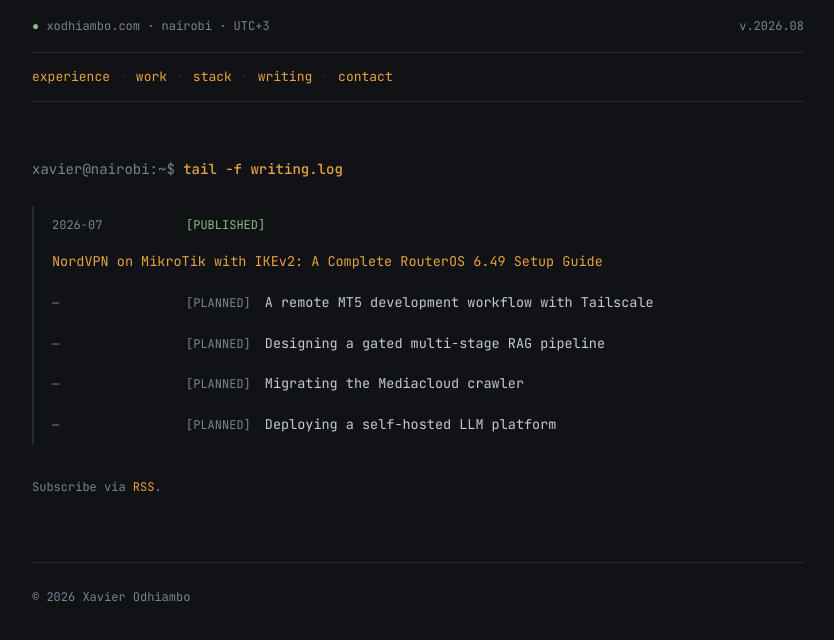
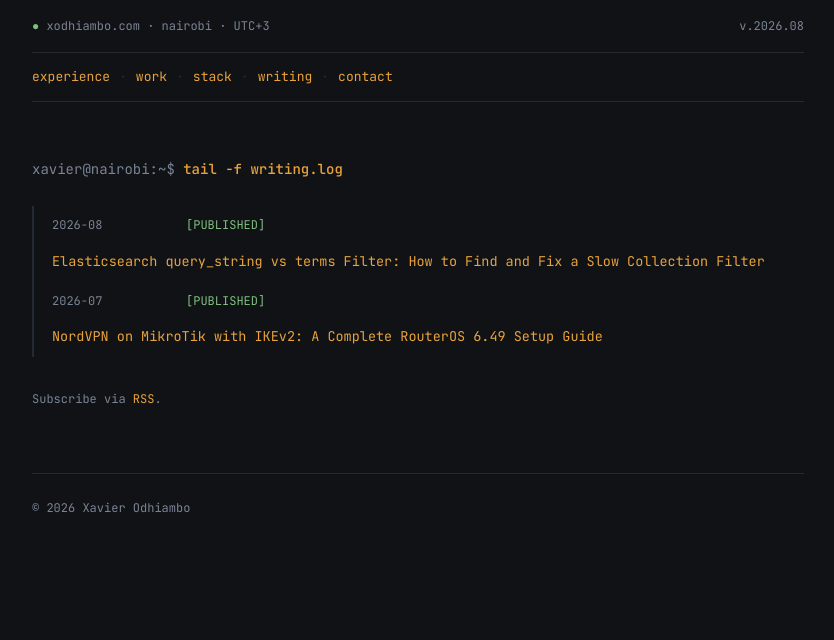
Before and after one commit to thepsalmist/thepsalmist.github.io, a Jekyll site: the page built from blog/index.html, in a window 1280 px wide. Shown: the top 640 px of the page, without its empty margins (222-1056 px from the left). Built offline with Jekyll 4.4.1, drawn with Linux system fonts in a browser that asks for light colours; some of the changed lines change nothing that is shown.

Commit message:
Publish Elasticsearch query_string vs terms filter benchmark
Walks through diagnosing a slow collection filter with the profile API,
measuring it with Rally, rewriting it as a terms filter, and verifying
the fix.

Also removes the remaining planned-post placeholders from the blog index.

````diff
--- /dev/null
+++ b/_posts/2026-08-12-elasticsearch-query-string-vs-terms-filter-benchmark.md
@@ -0,0 +1,453 @@
+---
+layout: post
+title: "Elasticsearch query_string vs terms Filter: How to Find and Fix a Slow Collection Filter"
+description: "Diagnose whether a large query_string filter is costing you latency, measure it with Elasticsearch Rally, rewrite it as a terms filter, and verify the fix. Includes profile API commands and a reusable benchmark harness."
+tags: [elasticsearch, esrally, benchmarking, performance, search]
+slug: elasticsearch-query-string-vs-terms-filter-benchmark
+---
+
+Searches in the news archive I worked on get scoped to a curated set of source domains. Not
+five domains, but sometimes 200 to 300, OR'd together inside a single `query_string` clause,
+with wildcard URL patterns mixed in. Everyone knew these queries were slow. Nobody had a
+number, so nobody could justify changing anything.
+
+This is the whole path from "feels slow" to "fixed and proven": how to check whether you have
+this problem, how to measure it properly, what the fix is, and how to confirm it worked.
+
+**Repo:** [`thepsalmist/elasticsearch-rally`](https://github.com/thepsalmist/elasticsearch-rally)
+(Rally track, seed script, and committed results)
+
+> **If you only read one thing:** run your slow query with `"profile": true` and look at
+> `rewrite_time`. If it's a large share of your total query time, a big `query_string` is
+> costing you real latency and the rest of this article applies. If it's near zero, your
+> bottleneck is somewhere else and you should stop reading here.
+
+---
+
+## Step 1: Check whether this is actually your problem
+
+Three commands. Ten minutes. Do these before you change any code.
+
+### 1a. Profile the slow query
+
+Take the exact query your application sends, and add `"profile": true` at the top level:
+
+```bash
+curl -s -XPOST 'http://your-cluster:9200/your-index/_search?pretty' \
+  -H 'Content-Type: application/json' -d '{
+  "profile": true,
+  "size": 0,
+  "query": { ... your real query, unchanged ... }
+}' > profile.json
+```
+
+The response is large. The number you want is `rewrite_time`, which sits next to `query`
+inside each shard's search entry:
+
+```bash
+# rewrite_time per shard, in milliseconds
+python3 -c "
+import json
+d = json.load(open('profile.json'))
+for s in d['profile']['shards']:
+    for search in s['searches']:
+        print(s['id'][-20:], round(search['rewrite_time']/1e6, 2), 'ms')
+"
+```
+
+**What `rewrite_time` means in plain terms:** before Elasticsearch can run a query, it has to
+turn what you sent into an executable plan. For a `query_string`, that means parsing the
+string, resolving field names, analyzing each term, and expanding any wildcards into the
+actual terms they match. That work happens on every execution, on every shard, before any
+document is looked at. `rewrite_time` is the clock on that step.
+
+For a simple query it is typically well under a millisecond and you can ignore it. For a
+300-clause `query_string` with wildcards, it can be a large fraction of your total query
+time, and no amount of index tuning will help because it happens before the index is touched.
+
+Compare it against `took` in the same response. That ratio is your answer.
+
+### 1b. Check whether your filters are being cached
+
+```bash
+curl -s 'http://your-cluster:9200/_nodes/stats/indices/query_cache?pretty'
+```
+
+Look at `hit_count` versus `miss_count`, and at `evictions`. A high miss rate means your
+queries are effectively always cold, which is the case where the difference measured below is
+at its largest. This is normal when the domain list varies per user, per collection, or per
+saved search, because each distinct list is a different cache key.
+
+Worth knowing: Elasticsearch only caches filters on segments that hold a reasonable share of
+the index (more than 10,000 documents, or 3% of the index). On a small test index, caching may
+never kick in at all, which is a common reason a local test disagrees with production.
+
+### 1c. Find the slow queries you don't know about
+
+If you don't already have a candidate query, turn on the slow log for the index:
+
+```bash
+curl -s -XPUT 'http://your-cluster:9200/your-index/_settings' \
+  -H 'Content-Type: application/json' -d '{
+  "index.search.slowlog.threshold.query.warn": "2s",
+  "index.search.slowlog.threshold.query.info": "500ms"
+}'
+```
+
+Then read the slow log on the data nodes and look for the shape described below: one very long
+`query_string` full of `OR`s.
+
+**Decision point.** If `rewrite_time` is negligible and your cache hit rate is healthy, your
+problem is elsewhere: shard count, aggregation cost, mapping, or hardware. If `rewrite_time`
+is meaningful, continue.
+
+---
+
+## Step 2: Understand the two shapes
+
+There are two ways to express "restrict this search to these 320 domains".
+
+**Shape A, one `query_string` clause.** One string, easy to build by joining a list, easy to
+log, and what most codebases end up with:
+
+```json
+{
+  "query_string": {
+    "query": "canonical_domain:(example-one.com OR example-two.com OR ...) OR url:(*example-three.com/section* OR ...)"
+  }
+}
+```
+
+**Shape B, a `terms` filter on the keyword field.** Structured, and sitting in filter context
+where no relevance score is calculated:
+
+```json
+{
+  "bool": {
+    "filter": [
+      { "terms": { "canonical_domain": ["example-one.com", "example-two.com", "..."] } }
+    ]
+  }
+}
+```
+
+They return the same documents. The question is what shape A costs you.
+
+---
+
+## Step 3: Measure it properly
+
+You cannot answer this with a stopwatch against production, for three reasons:
+
+- **Cache state is invisible.** The second query you run looks fast because the first one
+  warmed the cache. Whichever you test second wins.
+- **You're sharing the cluster.** Background merges, other users' queries, and ingest all move
+  your numbers.
+- **One sample is not a measurement.** You need percentiles across many runs, not one reading.
+
+[Elasticsearch Rally](https://esrally.readthedocs.io/) is Elastic's own benchmarking tool and
+handles all three. Its `benchmark-only` mode points at a cluster that already exists, never
+installs or configures anything, and just issues queries with a fixed number of warmup and
+measured iterations.
+
+> **`benchmark-only` does not mean read-only.** It means Rally won't provision Elasticsearch
+> for you. A track's own operations can still create and delete indices if they're written
+> that way. The track in this repo only issues searches, so it is safe against a live cluster.
+> Don't assume that of every track you find.
+
+I set up four operations so that each pair differs by exactly one thing:
+
+| Operation | Query shape |
+|---|---|
+| `test-query-with-uss` | Full-text match + date range + 320-domain `query_string` (with wildcard URL clauses) |
+| `test-query-with-uss-terms` | Same query, but the same 320 domains as a `terms` filter on `canonical_domain` |
+| `test-query-without-uss` | 248-domain `query_string` + date range, no full-text clause |
+| `test-simpler-query` | Full-text match + date range + single-domain filter (control) |
+
+All four run the identical aggregation set (daily date histogram, top languages, top domains,
+`size: 0`, `track_total_hits: true`), so aggregation cost is a constant and cancels out of the
+comparison. Each runs 5 warmup then 50 measured iterations, single client. Single client is
+deliberate: this measures the cost of a query *shape*, not behaviour under concurrency, which
+is a separate experiment.
+
+---
+
+## Step 4: The numbers, and what they do and don't tell you
+
+> **This is a scaled-down local reproduction**, not a production measurement: single-node
+> Elasticsearch 8.17.1 in Docker, 3,000 synthetic documents. Read the relative differences,
+> not the absolute milliseconds.
+
+| Operation | Query shape | p50 | p90 | p100 | Median throughput |
+|---|---|---:|---:|---:|---:|
+| `test-query-with-uss` | 320-domain `query_string` + full-text | 14.9 ms | 19.1 ms | 20.8 ms | 45.9 ops/s |
+| `test-query-with-uss-terms` | same 320 domains as `terms` | 12.0 ms | 14.9 ms | 18.1 ms | 68.4 ops/s |
+| `test-query-without-uss` | 248-domain `query_string`, no full-text | 11.3 ms | 13.1 ms | 19.9 ms | 70.2 ops/s |
+| `test-simpler-query` | single-domain filter (control) | 7.8 ms | 8.9 ms | 9.5 ms | 106.4 ops/s |
+
+All operations ran at a 0% error rate.
+
+**Warm, `terms` is about 24% faster at p50** than the equivalent `query_string`, and
+throughput goes from 45.9 to 68.4 ops/s. The 320-domain `query_string` is the slowest shape at
+every percentile, roughly 2x the single-domain control at p50, and its p90 is proportionally
+worse than its p50, meaning the tail degrades faster than the median.
+
+**Cold, the gap is much larger.** On the first un-warmed execution, the `query_string`
+operation took about 396 ms against about 90 ms for the `terms` variant. That is the number
+worth taking to a code review, and it is the robust finding here.
+
+### Four honest caveats before you quote these numbers
+
+**The percentage almost certainly shrinks at scale.** At 3,000 documents, matching and
+collecting documents is nearly free, so parse and rewrite cost dominates the total. On a
+500-million-document index, rewrite cost stays roughly constant while the per-shard matching
+work grows a great deal. Expect the absolute milliseconds you save to go up and the
+*percentage* to come down. Measure on your own data rather than trusting 24% as a target.
+
+**This is one run.** 50 iterations from a single race. Benchmark runs have natural variance,
+so repeat each race at least three times before you treat any single figure as settled. The
+cold-start difference is large enough to survive that; the 24% is indicative, not precise.
+
+**The aggregations may be your real cost.** Every operation here carries a date histogram, two
+terms aggregations, and `track_total_hits: true`. Held constant, that is good experiment
+design. In your production query it may well be the larger cost centre. If your profile output
+shows aggregation time dwarfing `rewrite_time`, fix that first: consider
+`track_total_hits: false` or a fixed threshold, and check whether every aggregation you request
+is actually rendered.
+
+**Caching favours `terms` more in production, not less.** These are steady-state single-client
+numbers on a tiny index where filter caching may not even engage. In a real mixed workload, a
+cached `terms` bitset is reused across queries in a way this test does not capture.
+
+---
+
+## Step 5: Why the gap exists
+
+Four mechanisms, roughly in order of impact:
+
+**Parse and rewrite cost.** `query_string` takes a string and runs it through the query parser
+on every execution: tokenize a 320-clause expression, resolve field names, analyze each term,
+build the boolean query tree. A `terms` filter arrives as a structured list with nothing to
+parse. This is the `rewrite_time` you measured in Step 1.
+
+**Wildcards can't jump straight to a term.** Elasticsearch stores terms in a sorted dictionary
+per segment, so an exact term is a fast seek. A pattern like `*example.com/section*` has to be
+expanded into every term it matches, and a leading wildcard cannot use the sort order at all.
+
+**Filter context skips scoring.** A `terms` clause inside `bool.filter` answers a yes/no
+question and never computes a relevance score. A `query_string` in query context is computing
+scores for a clause whose only job is inclusion. You pay for relevance you then ignore.
+
+**Cacheability.** Filter-context clauses can be cached as a bitset (one bit per document,
+saying matched or not) and reused across queries. A `query_string` in query context is not a
+candidate for that cache.
+
+---
+
+## Step 6: Make the change
+
+Rewrite the clause into filter context:
+
+```json
+{
+  "query": {
+    "bool": {
+      "must":   [ { "match": { "text": "your search terms" } } ],
+      "filter": [
+        { "terms": { "canonical_domain": ["example-one.com", "example-two.com"] } },
+        { "range": { "publish_date": { "gte": "2026-01-15", "lte": "2026-03-15" } } }
+      ]
+    }
+  }
+}
+```
+
+Note that the date range also moves into `filter`. Dates are a yes/no question too, and they
+get the same benefit.
+
+### Three traps that will bite you
+
+**Analysis mismatch, which fails silently.** `terms` does not analyze its input. It matches
+raw indexed terms exactly. If your `query_string` was hitting an analyzed `text` field and you
+point a `terms` filter at the same field, you will get zero results with no error. Target the
+`keyword` field or subfield, and make sure your values match exactly what was indexed:
+lowercase, no scheme, no `www.`, no trailing slash. Check your mapping first:
+
+```bash
+curl -s 'http://your-cluster:9200/your-index/_mapping/field/canonical_domain?pretty'
+```
+
+**There is a hard ceiling on list size.** `index.max_terms_count` defaults to 65,536 values per
+`terms` query. 320 is comfortably fine. If your list runs to tens of thousands, store it as a
+document and use a `terms` lookup instead of shipping the list in every request.
+
+**Wildcard URL patterns don't convert directly.** A `terms` filter cannot express
+`*example.com/section*`. If you genuinely need prefix or substring matching on URLs, that
+needs its own solution: a dedicated field with a `wildcard` type, or extracting the path
+segment you actually filter on into a `keyword` field at index time. Converting the exact
+domain matches to `terms` while leaving a handful of wildcards in a much smaller
+`query_string` is usually the pragmatic middle ground, and it still removes most of the parse
+cost.
+
+---
+
+## Step 7: Measure your own queries with this harness
+
+The repo ships with my queries, but the point is to run yours.
+
+The moving parts are small. `create_track.sh` reads the plain-text lists in `data/`, injects
+them into the JSON templates in `templates/operations/`, and writes the finished operations to
+`tracks/mc-query-benchmark/operations/`. Everything else in the track is committed as-is. The
+rendered operations are generated output, so edit the templates, never the rendered files.
+
+**1. Replace the lists in `data/`.** One value per line, bare, with no quotes, commas, or
+field names:
+
+```bash
+printf '%s\n' example-one.com example-two.com > data/domains_with_uss.txt
+```
+
+The same file feeds both the `query_string` and the `terms` rendering, which is what makes the
+comparison fair. That is also why the lines have to be plain values: they get joined with
+` OR ` for one shape and JSON-quoted for the other.
+
+**2. Put your real query in `templates/operations/`.** Copy an existing template, paste your
+production query body in, and leave the placeholders where the list belongs. There are three,
+and they are matched literally:
+
+| Placeholder | Renders as | Use it inside |
+|---|---|---|
+| `@@DOMAINS_WITH_USS_QS@@` | `example-one.com OR example-two.com` | a `query_string` |
+| `@@DOMAINS_WITHOUT_USS_QS@@` | same, from `domains_without_uss.txt` | a `query_string` |
+| `"@@DOMAINS_WITH_USS_TERMS@@"` | `"example-one.com", "example-two.com"` | a `terms` array |
+
+Watch the quoting on the third one. The surrounding double quotes are part of the placeholder
+and get replaced along with it, so in your template it goes inside the array brackets like
+this:
+
+```json
+{ "terms": { "canonical_domain": ["@@DOMAINS_WITH_USS_TERMS@@"] } }
+```
+
+Write it without the quotes and you will render invalid JSON.
+
+You want two templates: your current query, and the rewritten one. That pair is the entire
+experiment.
+
+**3. If you add a new list, register it.** The substitution table is hardcoded near the top of
+`create_track.sh`, so a new `data/` file needs a matching entry in the `subs` dictionary
+before the placeholder will resolve.
+
+**4. Render, then check the output before you benchmark anything:**
+
+```bash
+./create_track.sh
+python3 -m json.tool tracks/mc-query-benchmark/operations/<your-operation>.json > /dev/null \
+  && echo "valid JSON"
+```
+
+An unresolved `@@...@@` left in the rendered file means a typo in the placeholder name, and it
+will fail confusingly later inside Rally rather than here.
+
+**5. Point it at your cluster and set the parameters:**
+
+```bash
+./create_track.sh
+ES_HOST=http://your-cluster:9200 \
+TRACK_PARAMS="index_name:your-index,query_date_gte:2026-01-01,query_date_lte:2026-03-01,measured_iterations:100" \
+./run_benchmark.sh
+```
+
+| Parameter | Default |
+|---|---|
+| `index_name` | `mc_search_url-000001` |
+| `query_date_gte` / `query_date_lte` | original per-operation date ranges |
+| `warmup_iterations` | 5 |
+| `measured_iterations` | 50 |
+| `clients` | 1 |
+
+Results are written to `./benchmarks/mc_benchmark_<timestamp>.csv`, with Rally logs in
+`./logs/`.
+
+Two rules for numbers you can defend: **run Rally from a separate machine**, never on a
+cluster node, because the load generator competes for CPU with Elasticsearch and corrupts the
+results. And **run each race at least three times** and compare before drawing a conclusion.
+
+If you'd rather not point it at production first, the local path gives you a working end to
+end run in about two minutes:
+
+```bash
+git clone https://github.com/thepsalmist/elasticsearch-rally
+cd elasticsearch-rally
+docker compose up -d          # single-node Elasticsearch 8.17.1
+./scripts/seed_index.sh       # create and seed a synthetic news-archive index
+./create_track.sh             # render the domain lists into the operations
+./run_benchmark.sh            # run the race
+```
+
+---
+
+## Step 8: Prove the fix worked
+
+Changing the query is not the same as fixing the problem. Confirm all three:
+
+1. **Same results.** Run both versions with `size: 0` and compare `hits.total.value`. If the
+   counts differ, you have an analysis mismatch. Go back to Step 6.
+2. **`rewrite_time` dropped.** Re-run the profile from Step 1a against the new query. This is
+   the direct evidence that you removed the cost you set out to remove.
+3. **Latency dropped where it matters.** Compare the p90 and p99 in your dashboards over a full
+   traffic cycle, not just the median in a benchmark. Medians hide the queries that make users
+   complain.
+
+### Quick checklist
+
+| Check | Command or place to look |
+|---|---|
+| Is rewrite cost significant? | `"profile": true`, read `rewrite_time` against `took` |
+| Are filters caching? | `GET /_nodes/stats/indices/query_cache` |
+| Is the field actually a keyword? | `GET /your-index/_mapping/field/<field>` |
+| Is the list within limits? | Under 65,536 values, else use a `terms` lookup |
+| Did results stay identical? | Compare `hits.total.value` before and after |
+| Did the cost actually move? | Re-profile, then compare p90/p99 in production |
+
+---
+
+## FAQ
+
+**Is a `terms` filter always faster than `query_string`?**
+No. For one term or a handful, the difference is noise. The gap opens up with clause count,
+wildcards, and cold caches, which is exactly the situation a large collection filter lives in.
+
+**How many values can a `terms` filter hold?**
+65,536 by default, set by `index.max_terms_count`. Above that, use a terms lookup, which reads
+the list from a document in another index instead of sending it in every request.
+
+**Does the query cache rescue `query_string`?**
+Only for identical repeated queries. It does not help when the domain list varies per user,
+per collection, or per saved search, which is the normal case here. That is why the cold
+number matters more than the warm one.
+
+**Why single client rather than concurrent load?**
+This experiment isolates the cost of a query shape. Concurrency adds queueing and thread-pool
+contention, which answers a different question. If that is what you need, run a throughput
+ladder instead. See the harness linked below.
+
+**Can I run this against production?**
+The track only issues searches and runs in `benchmark-only` mode, so it will not mutate
+anything. Run Rally from a separate machine, and prefer a replica or a staging cluster with
+comparable data if you have one.
+
+**My `rewrite_time` is tiny but queries are still slow. Now what?**
+Look at the aggregation timings in the same profile output, then at shard count and size, then
+at whether `track_total_hits` is doing expensive exact counting you don't need.
+
+---
+
+## Related
+
+If you are standing up a **new** cluster rather than tuning queries on an existing one, the
+companion harness measures indexing throughput, a stepped query-latency ladder, and a mixed
+read/write workload:
+[`thepsalmist/es-cluster-benchmark`](https://github.com/thepsalmist/es-cluster-benchmark).
+Its README also carries a glossary of Rally terminology (track, challenge, race, service time
+versus latency) if any of the vocabulary above was unfamiliar.
--- a/blog/index.html
+++ b/blog/index.html
@@ -15,11 +15,6 @@ description: >-
     <a class="title" href="{{ post.url | relative_url }}">{{ post.title }}</a>
   </div>
   {% endfor %}
-
-  <div class="logline"><span class="ts">—</span><span class="tag-todo">[PLANNED]</span><span class="title">A remote MT5 development workflow with Tailscale</span></div>
-  <div class="logline"><span class="ts">—</span><span class="tag-todo">[PLANNED]</span><span class="title">Designing a gated multi-stage RAG pipeline</span></div>
-  <div class="logline"><span class="ts">—</span><span class="tag-todo">[PLANNED]</span><span class="title">Migrating the Mediacloud crawler</span></div>
-  <div class="logline"><span class="ts">—</span><span class="tag-todo">[PLANNED]</span><span class="title">Deploying a self-hosted LLM platform</span></div>
 </div>
 
 <p style="margin-top:32px;font-size:12px;color:var(--dim)">
````
